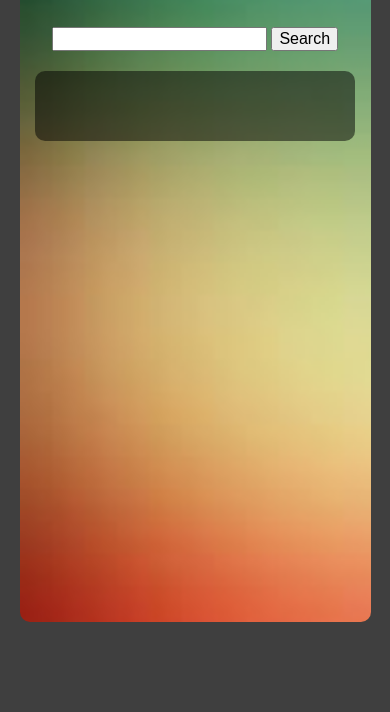
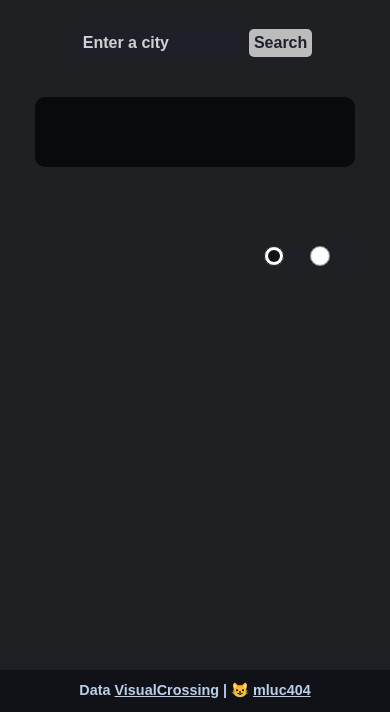
Before and after one commit to mluc404/weather-app, a website built with webpack: page src/template.html in a window 390 px wide. Shown: the part 132-844 px from the top of the page. Built offline with nearby package versions, Linux system fonts and the light colour scheme; no server answers.

Commit message:
feat: add temp unit toggle, layout redesign, and default location on load
- User can toggle between Fahrenheit and Celsius; temperature converts dynamically
- Redesign layout for improved visual appearance and mobile responsiveness
- Set a default location to display weather info on initial load

```diff
--- a/src/index.js
+++ b/src/index.js
@@ -1,16 +1,30 @@
 import "./styles.css";
 
 class WeatherApp {
+  static DEFAULT_LOCATION = "san diego";
+
   constructor() {
     this.input = document.querySelector("#loc");
     this.searchBtn = document.querySelector("#searchBtn");
     this.weatherDisplay = document.querySelector(".weatherDisplay");
-    this.main = document.querySelector("main");
+    this.appContent = document.querySelector(".appContent");
+    this.tempOptions = document.querySelectorAll("input[name='tempChoice']");
+    this.tempChoice = "F"; // default temperature in Fahrenheit
+    this.tempValue = null;
     this.init();
   }
   init() {
     this.searchBtn.addEventListener("click", (e) => this.handleSearch(e));
     this.input.addEventListener("keypress", (e) => this.handleKeyPress(e));
+    this.fetchAndDisplayDefault(); // display default location on startup
+    this.tempOptions.forEach(
+      (
+        choice // F and C temperature switch
+      ) =>
+        choice.addEventListener("change", (e) => {
+          this.selectTemp(e);
+        })
+    );
   }
 
   async handleSearch(e) {
@@ -26,7 +40,7 @@ class WeatherApp {
 
   async fetchAndDisplay() {
     if (this.input.checkValidity()) {
-      const finalInput = this.processInput(this.input);
+      const finalInput = this.processInput(this.input.value);
       const jsonResponse = await this.getWeather(finalInput);
       console.log(jsonResponse);
       if (jsonResponse.locName !== "Error") {
@@ -39,10 +53,23 @@ class WeatherApp {
     }
   }
 
+  // Function to display default location on startup
+  async fetchAndDisplayDefault() {
+    const finalInput = this.processInput(this.constructor.DEFAULT_LOCATION);
+    const jsonResponse = await this.getWeather(finalInput);
+    console.log(jsonResponse);
+    if (jsonResponse.locName !== "Error") {
+      // only continue if input location is proper
+      const weatherObj = this.processWeather(jsonResponse);
+      this.displayWeather(weatherObj);
+      this.displayImage(weatherObj);
+    }
+    this.input.value = "";
+  }
+
   // Function to process user input
-  static DEFAULT_LOCATION = "london";
   processInput(input) {
-    const lowTrimInput = input.value.toLocaleLowerCase().trim();
+    const lowTrimInput = input.toLocaleLowerCase().trim();
     const inputArr = lowTrimInput.split(" ");
     if (inputArr.length > 1) {
       return inputArr.join("%20");
@@ -77,6 +104,7 @@ class WeatherApp {
       this.showError("Failed to process data");
       return { locName: "Error" };
     }
+    this.tempValue = jsonResponse.currentConditions.temp;
     return {
       locName: jsonResponse.resolvedAddress,
       locTime: jsonResponse.currentConditions.datetime,
@@ -94,15 +122,21 @@ class WeatherApp {
     const locCondition = document.querySelector(".locCondition");
     const locDescription = document.querySelector(".locDescription");
 
-    locName.textContent = weatherObj.locName;
+    locName.textContent = this.getCityName(weatherObj.locName);
     locTime.textContent = this.convertAmPm(weatherObj.locTime);
-    locTemp.textContent = this.convertTemp(weatherObj.locTemp);
+    // Convert temp into user's preference system
+    if (this.tempChoice === "F") {
+      locTemp.textContent = `\u{1F321} ${weatherObj.locTemp}\u00B0`;
+    } else {
+      this.convertTemp(this.tempChoice, weatherObj.locTemp);
+      locTemp.textContent = `\u{1F321} ${this.tempValue}\u00B0`;
+    }
     locCondition.textContent = weatherObj.locCondition;
     locDescription.textContent = weatherObj.locDescription;
   }
 
   async displayImage(weatherObj) {
-    const allConditions = ["clear", "rain", "sun", "cloud", "snow"]; // need one for overcast
+    const allConditions = ["clear", "rain", "sun", "cloud", "snow", "overcast"];
     const mainCondition = weatherObj.locCondition
       .toLocaleLowerCase()
       .split(",")[0]
@@ -112,21 +146,22 @@ class WeatherApp {
       if (mainCondition.includes(name)) {
         const bg = await import(`./images/gif/${name}.gif`);
         // the 'default' is just a property of the object 'bg' that contains the img url
-        this.main.style.backgroundImage = `url(${bg.default})`;
+        this.appContent.style.backgroundImage = `url(${bg.default})`;
         return;
-        // const bg = await import(`./images/${name}.jpeg`);
-        // this.main.style.backgroundImage = `url(${bg.default})`;
-        // return;
       }
     }
     // If there's no match, use the default bg
     const defaultBG = await import(`./images/default.jpeg`);
     console.log(defaultBG);
-    this.main.style.backgroundImage = `url(${defaultBG.default})`;
+    this.appContent.style.backgroundImage = `url(${defaultBG.default})`;
   }
 
   showError(msg) {
     alert(msg);
+  }
+
+  getCityName(name) {
+    return name.split(",")[0];
   }
 
   convertAmPm(time24) {
@@ -142,9 +177,28 @@ class WeatherApp {
     }
   }
 
-  convertTemp(tempF) {
-    const tempC = (((tempF - 32) * 5) / 9).toFixed(1);
-    return `${tempF}\u00B0F (${tempC}\u00B0C)`;
+  convertTemp(choice, currentTemp) {
+    console.log(currentTemp);
+    if (choice === "C") {
+      const tempC = (((currentTemp - 32) * 5) / 9).toFixed(1);
+      this.tempValue = tempC;
+      return;
+    }
+    if (choice === "F") {
+      const tempF = ((currentTemp * 9) / 5 + 32).toFixed(1);
+      this.tempValue = tempF;
+      return;
+    }
+  }
+
+  selectTemp(e) {
+    if (e.target.checked && e.target.value !== this.tempChoice) {
+      const newTemp = this.convertTemp(e.target.value, this.tempValue);
+      this.tempChoice = e.target.value;
+      document.querySelector(
+        ".locTemp"
+      ).textContent = `\u{1F321} ${this.tempValue}\u00B0`;
+    }
   }
 }
 
--- a/src/styles.css
+++ b/src/styles.css
@@ -1,74 +1,205 @@
 body {
-  background-color: rgb(63, 63, 63);
+  /* background-color: #505279; */
+  /* background-color: #1e212d; */
+  background-color: #1e2024;
+  /* background-color: #303339; */
+  /* background-color: #3d4149; */
   margin: 0;
   padding: 0;
   box-sizing: border-box;
-
   display: flex;
-  justify-content: center;
-
+  flex-direction: column;
+  /* justify-content: center; */
+  align-items: center;
   font-family: Arial, Helvetica, sans-serif;
 }
 
 main {
-  /* background-color: rgb(41, 184, 103); */
-  background-image: url("./images/default.jpeg");
-  width: 50%;
-  height: 60vh;
-
   background-size: cover;
   display: flex;
   flex-direction: column;
   align-items: center;
   gap: 20px;
-  padding: 20px;
 
-  margin-top: 2%;
-  border-radius: 10px;
+  width: 100%;
+  height: 95vh;
 }
 
+.appName {
+  width: 100%;
+  height: 12vh;
+  /* background-color: #1e212d; */
+  background-color: #101218;
+  /* color: #babcea; */
+  color: #bacfea;
+  display: flex;
+  justify-content: center;
+  align-items: center;
+}
+.appIcon {
+  font-size: 4rem;
+  padding-top: 20px;
+}
+
+h1 {
+  font-size: 2.5rem;
+  margin: 0;
+}
+.appContent {
+  height: 60vh;
+  width: 30%;
+  min-width: 400px;
+  background-size: cover;
+
+  border-radius: 10px;
+  display: flex;
+  flex-direction: column;
+  gap: 20px;
+  align-items: center;
+}
+
+form {
+  margin-top: 20px;
+  display: flex;
+  justify-content: center;
+  align-items: center;
+  gap: 10px;
+}
 input {
   font-size: 1rem;
-  /* border-radius: 8px; */
+  border-radius: 5px;
+  border: none;
+  outline: none;
+  background-color: rgba(30, 32, 45, 0.6);
+
+  width: 50%;
+  padding: 5px;
+
+  color: rgb(209, 209, 209);
+  font-weight: 600;
+}
+input::placeholder {
+  color: rgb(209, 209, 209);
 }
 button {
   font-size: 1rem;
+  font-weight: 600;
+  color: #1e212d;
+  cursor: pointer;
+  border-radius: 5px;
+  border: none;
+  outline: none;
+  padding: 5px;
+  background-color: rgba(228, 228, 228, 0.8);
+}
+
+button:hover {
+  background-color: rgba(30, 32, 45, 0.8);
+  color: rgb(228, 228, 228);
 }
 
 .weatherDisplay {
-  /* height: 50vh; */
-  width: 90%;
-  padding: 20px;
+  width: 80%;
   border-radius: 10px;
-  background-color: rgba(0, 0, 0, 0.5);
+  background-color: rgba(0, 0, 0, 0.7);
   color: white;
+  font-size: 1.2rem;
 
-  font-size: 1.2rem;
   display: flex;
   flex-direction: column;
   gap: 10px;
+
+  padding: 20px 20px;
+
+  /* margin-bottom: 80px; */
 }
 
 .locName {
-  font-size: 1.5rem;
-}
-
-@media (width<500px) {
-  main {
-    width: 100%;
-    height: 80vh;
-    display: flex;
-    flex-direction: column;
-    align-items: center;
-    border-radius: 10px;
-
-    margin: 10% 5%;
-    /* filter: blur(1px); */
-    /* backdrop-filter: blur(20px); */
-  }
+  font-size: 2rem;
+  /* font-weight: 600; */
 }
 
 .timeAndTemp {
   display: flex;
   justify-content: space-between;
+  align-items: last baseline;
+
+  font-size: 1.5rem;
 }
+
+.locDescription {
+  line-height: 1.5rem;
+}
+
+fieldset {
+  border: none;
+  display: flex;
+  gap: 5px;
+  align-self: flex-end;
+  margin: 50px 10px 20px 0;
+}
+
+.tempDiv {
+  display: flex;
+  align-items: start;
+
+  font-size: 1.3rem;
+  font-weight: 600;
+  color: #1e212d;
+}
+
+input[type="radio"] {
+  width: 20px;
+  height: 20px;
+  accent-color: #101218;
+}
+
+input[type="radio"]:hover {
+  cursor: pointer;
+}
+
+footer {
+  color: #bacfea;
+  width: 100%;
+  height: 5vh;
+  background-color: #101218;
+
+  display: flex;
+  justify-content: center;
+  align-items: center;
+  font-weight: 600;
+
+  font-size: 0.9rem;
+}
+footer a {
+  color: #bacfea;
+  /* text-decoration: none; */
+}
+
+footer a:hover {
+  text-decoration: underline;
+}
+
+/* //////////////////////////////// */
+@media (width<500px) {
+  main {
+    gap: 30px;
+  }
+
+  h1 {
+    font-size: 1.8rem;
+  }
+  .appContent {
+    width: 50%;
+    min-width: 350px;
+    min-height: 460px;
+  }
+  form {
+    margin-top: 30px;
+    margin-bottom: 20px;
+  }
+
+  .locName {
+    /* text-align: center; */
+  }
+}
--- a/src/template.html
+++ b/src/template.html
@@ -7,20 +7,60 @@
   </head>
   <body>
     <main>
-      <h1>Weather app</h1>
+      <div class="appName">
+        <span class="appIcon">&#x1F324;</span>
+        <h1>Weather Wise</h1>
+      </div>
+      <div class="appContent">
         <form action="">
-        <input type="text" id="loc" required />
+          <input type="text" id="loc" required placeholder="Enter a city" />
           <button id="searchBtn">Search</button>
         </form>
         <div class="weatherDisplay">
           <div class="locName"></div>
           <div class="timeAndTemp">
-          <span class="locTemp"></span>
-          <span class="locTime"></span>
+            <div class="locTemp"></div>
+            <div class="locTime"></div>
           </div>
           <div class="locCondition"></div>
           <div class="locDescription"></div>
         </div>
+        <fieldset>
+          <div class="tempDiv">
+            <input
+              type="radio"
+              id="tempF"
+              value="F"
+              name="tempChoice"
+              checked
+            />
+            <label for="tempF">F</label>
+          </div>
+          <div class="tempDiv">
+            <input type="radio" id="tempC" value="C" name="tempChoice" />
+            <label for="tempC">C</label>
+          </div>
+        </fieldset>
+      </div>
     </main>
+    <footer>
+      <p>
+        Data
+        <a
+          href="https://www.visualcrossing.com/weather-api/"
+          target="_blank"
+          rel="noopener noreferrer"
+          >VisualCrossing</a
+        >
+        <!-- replace with github icon later -->
+        | &#x1F63A;
+        <a
+          href="https://github.com/mluc404"
+          target="_blank"
+          rel="noopener noreferrer"
+          >mluc404</a
+        >
+      </p>
+    </footer>
   </body>
 </html>
```
Also changed, not shown: 4 other files. Lines whose indentation alone changed are shown as unchanged.
